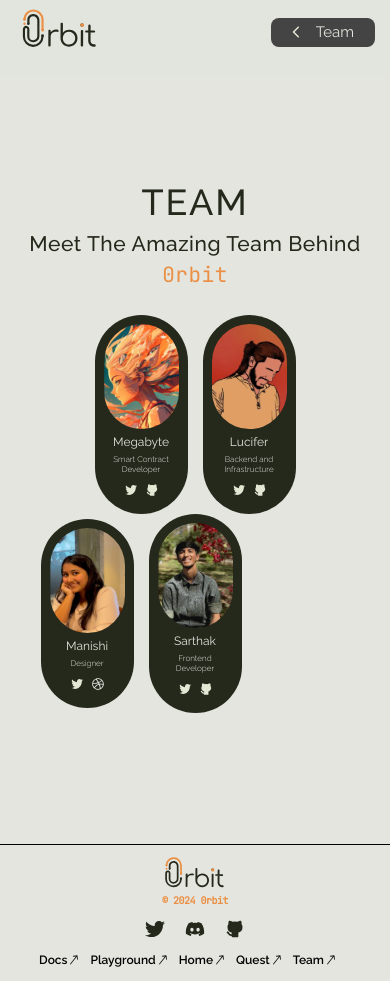
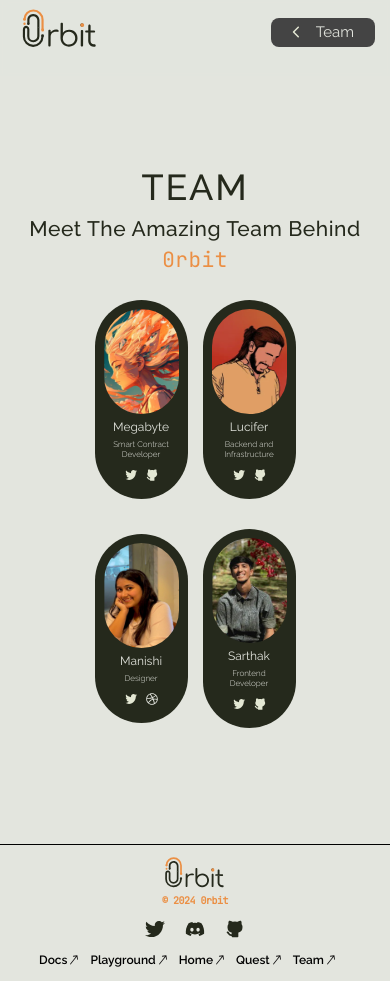
Before and after one commit to 0rbit-co/main, a Next.js app in the folder apps/web/: page /team in a window 390 px wide. Built offline with nearby package versions, Linux system fonts and the light colour scheme.

Commit message:
team page fixes

```diff
--- a/apps/web/app/globals.css
+++ b/apps/web/app/globals.css
@@ -134,7 +134,7 @@
   }
 }
 
-@media screen and (min-width: 786px) {
+@media screen and (min-width: 1024px) {
   .teamWave:nth-child(odd) {
     margin-top: 90px;
   }
--- a/apps/web/app/team/page.tsx
+++ b/apps/web/app/team/page.tsx
@@ -28,7 +28,7 @@
           0rbit
         </span>
       </h3>
-      <div className="lg:hidden grid grid-cols-2 md::gap-[30px] gap-[15px]">
+      <div className="lg:hidden grid grid-cols-2 md:gap-[30px] gap-[15px] pb-[30px]">
         {" "}
         <TeamCard
           pname="megabyte"
@@ -45,10 +45,8 @@
           last={false}
         />
       </div>
-      <div
-        className="
-      lg:hidden
-      grid grid-cols-3 md:gap-[30px] gap-[15px]
+      <div className="lg:hidden
+      grid grid-cols-2 md:gap-[30px] gap-[15px]
       items-center justify-center pb-[30px]"
       >
         <TeamCard
@@ -58,31 +56,6 @@
           info="Designer"
           last={false}
         />
-        <div className="lg:block hidden place-self-center">
-          <TeamCard
-            pname="megabyte"
-            github="https://github.com/megabyte0x"
-            twitter="https://x.com/megabyte0x?t=WZYKcJAvN-CM7a6yU4lPNQ&s=09"
-            info="Smart Contract Developer"
-            last={false}
-          />
-        </div>
-        {/* <TeamCard
-          pname="lilith"
-          github="https://github.com/0xLPircy"
-          twitter="https://x.com/0xLPircy?t=Ppkfa4HmoEsfPMEeYJCisw&s=09"
-          info="Frontend Developer"
-          last={false}
-        /> */}
-        <div className="lg:block hidden place-self-center">
-          <TeamCard
-            pname="lucifer"
-            github="https://github.com/Lucifer0x17"
-            twitter="https://x.com/Lucifer0x17?t=fH5LRms3xy2hSPLJbNubaA&s=09"
-            info="Backend and Infrastructure"
-            last={false}
-          />
-        </div>
         <TeamCard
           pname="sarthak"
           github="https://github.com/Not-Sarthak"
@@ -112,13 +85,6 @@
           info="Smart Contract Developer"
           last={false}
         />
-        {/* <TeamCard
-          pname="lilith"
-          github="https://github.com/0xLPircy"
-          twitter="https://x.com/0xLPircy?t=Ppkfa4HmoEsfPMEeYJCisw&s=09"
-          info="Frontend Developer"
-          last={false}
-        /> */}
         <TeamCard
           pname="lucifer"
           github="https://github.com/Lucifer0x17"
@@ -134,7 +100,6 @@
           last={true}
         />
       </div>
-      {/* <Footer /> */}
     </main>
     </>
   );
```
